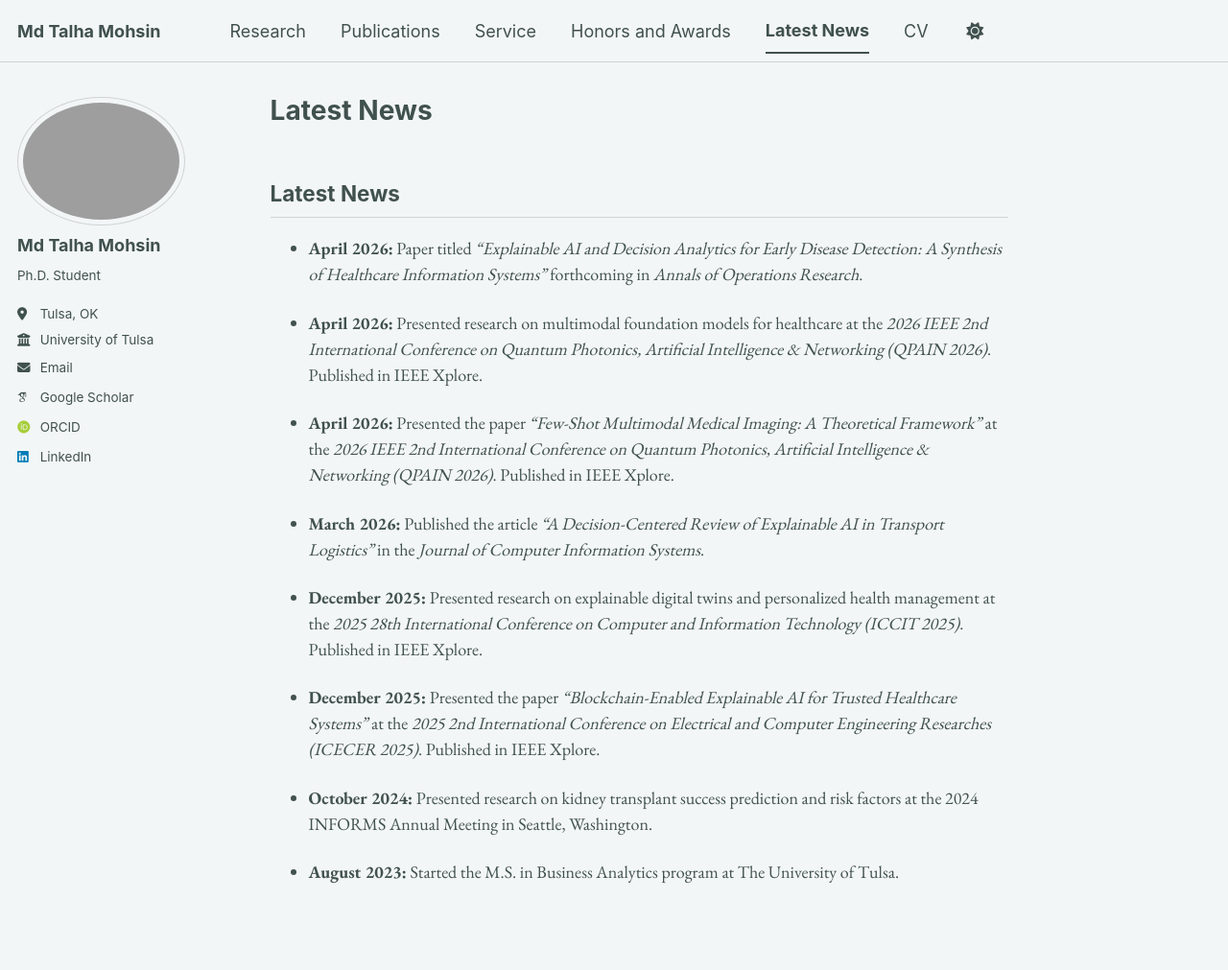
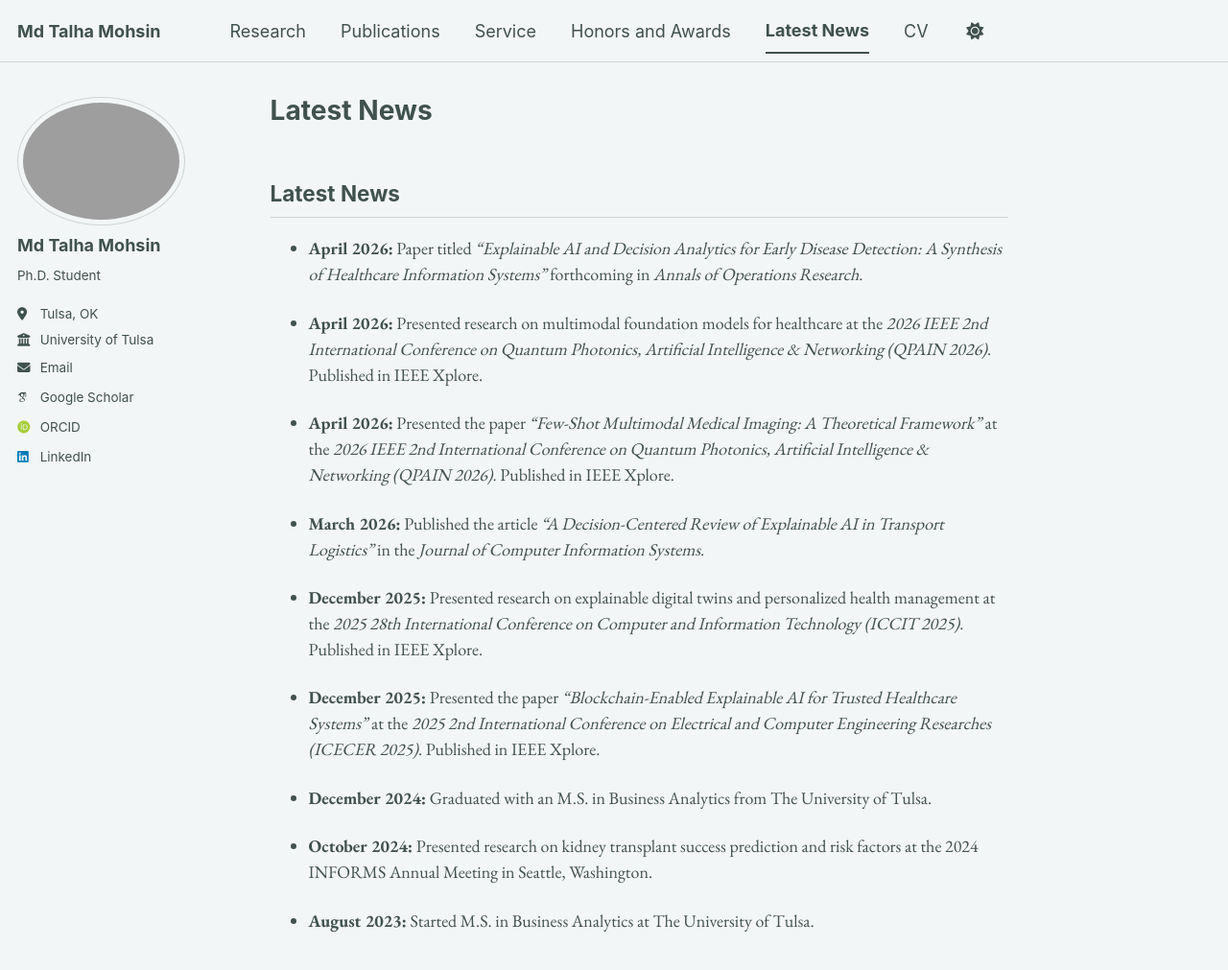
Before and after one commit to mdtalhamohsin/mdtalhamohsin.github.io, a Jekyll site: the page built from _pages/news.md, in a window 1280 px wide and 1077 px high. Shown: the top 1011 px of the window at 96% size. Built offline with Jekyll 4.4.1, drawn with Linux system fonts in a browser that asks for light colours; some web fonts are replaced; a script bundle is joined from its source files by our own code; library files that are not in the unit come from our copies.

Commit message:
Update news.md

```diff
--- a/_pages/news.md
+++ b/_pages/news.md
@@ -19,6 +19,8 @@ author_profile: true
 
 - **December 2025:** Presented the paper *“Blockchain-Enabled Explainable AI for Trusted Healthcare Systems”* at the *2025 2nd International Conference on Electrical and Computer Engineering Researches (ICECER 2025)*. Published in IEEE Xplore.
 
+- **December 2024:** Graduated with an M.S. in Business Analytics from The University of Tulsa.
+
 - **October 2024:** Presented research on kidney transplant success prediction and risk factors at the 2024 INFORMS Annual Meeting in Seattle, Washington.
 
-- **August 2023:** Started the M.S. in Business Analytics program at The University of Tulsa.
+- **August 2023:** Started M.S. in Business Analytics at The University of Tulsa.
```
